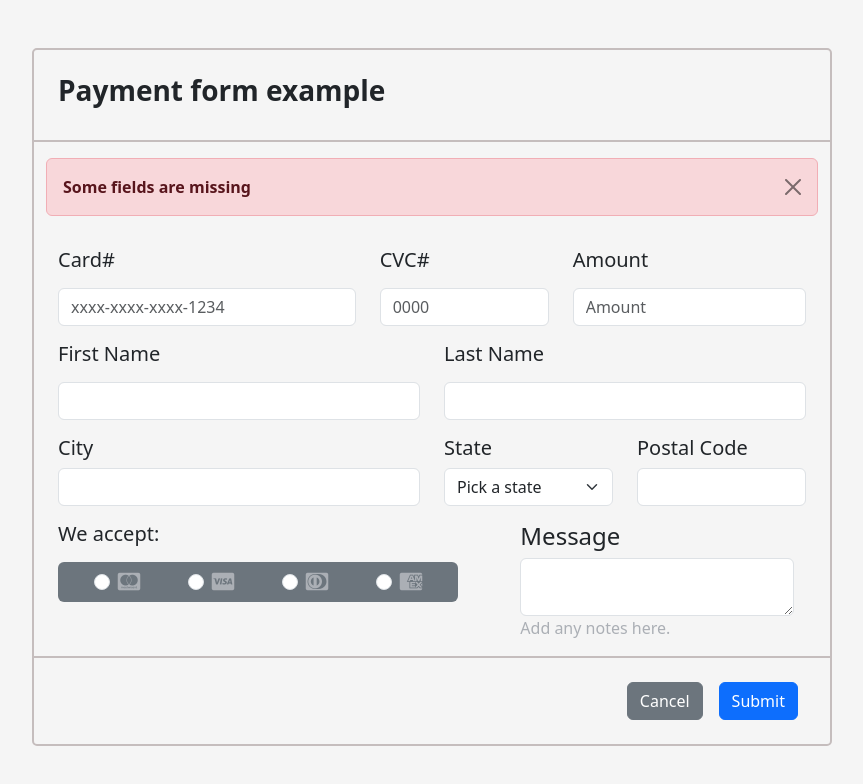
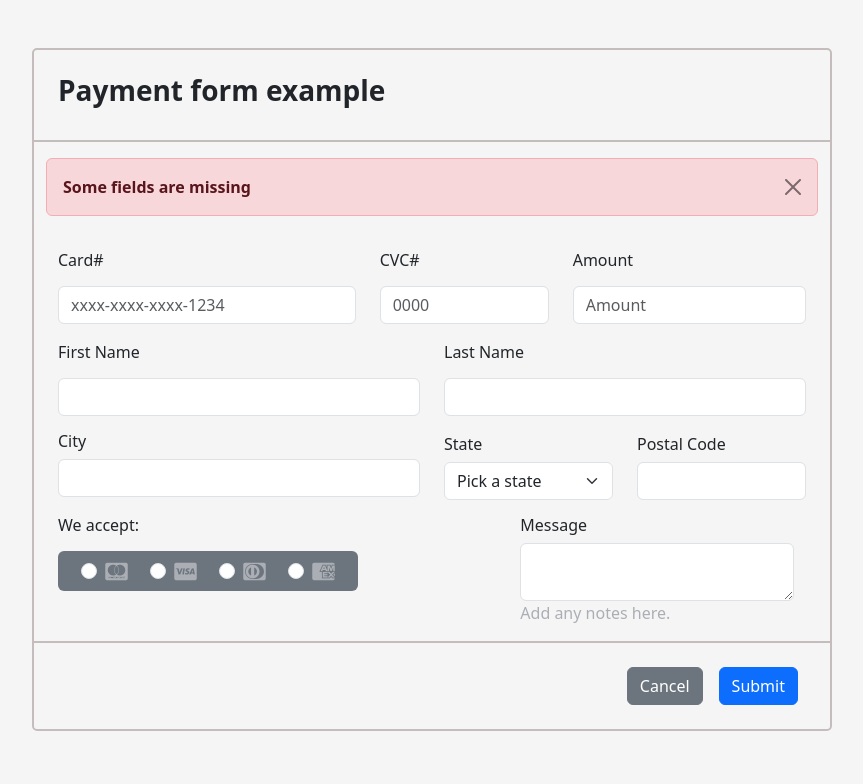
Before and after one commit to 4GeeksAcademy/html5_form_argelio, a plain HTML site: page index.html in a window 1280 px wide. Shown: the whole page, without its empty margins (208-1071 px from the left). Drawn offline with nearby package versions, Linux system fonts and the light colour scheme.

Commit message:
changed h5 tags for h6

```diff
--- a/index.html
+++ b/index.html
@@ -29,15 +29,15 @@
                 <fieldset class="col-12">
                     <div class="row">
                         <div class="col-5">
-                            <label for="card#" class="form-label"><h5>Card#</h5></label><br>
+                            <label for="card#" class="form-label"><h6>Card#</h6></label><br>
                             <input type="text" class="form-control" placeholder="xxxx-xxxx-xxxx-1234" id="card#" name="card#">
                         </div>
                         <div class="col-3">
-                            <label for="cvc#" class="form-label"><h5>CVC#</h5></label><br>
+                            <label for="cvc#" class="form-label"><h6>CVC#</h6></label><br>
                             <input type="text" class="form-control" placeholder="0000">
                         </div>
                         <div class="col-4">
-                            <label for="amount" class="form-label"><h5>Amount</h5></label><br>
+                            <label for="amount" class="form-label"><h6>Amount</h6></label><br>
                             <input type="text" class="form-control" name="amount" id="amount" placeholder="Amount">
                         </div>
                     </div>
@@ -45,21 +45,21 @@
                 <fieldset class="col-12">
                     <div class="row mt-3">
                         <div class="col-6">
-                            <label for="firstname" class="form-label"><h5>First Name</h5></label>
+                            <label for="firstname" class="form-label"><h6>First Name</h6></label>
                             <input type="text" class="form-control" name="firstname" id="firstname">
                         </div>
                         <div class="col-6">
-                            <label for="lastname" class="form-label"><h5>Last Name</h5></label>
+                            <label for="lastname" class="form-label"><h6>Last Name</h6></label>
                             <input type="text" class="form-control" name="lastname" id="lastname">
                         </div>
                     </div>
                     <div class="row mt-3">
                         <div class="col-6">
-                            <lable for="city" class="form-label"><h5>City</h5></lable>
+                            <lable for="city" class="form-label"><h6>City</h6></lable>
                             <input type="text" class="form-control" name="city" id="city">
                         </div>
                         <div class="col-3">
-                            <label for="state" class="form-label mb-0"><h5>State</h5></label>
+                            <label for="state" class="form-label mb-0"><h6>State</h6></label>
                             <select name="stateselector" id="stateselector" class="form-select">
                                 <option selected>Pick a state</option>
                                 <option value="WA">Washington</option>
@@ -69,7 +69,7 @@
                             </select>
                         </div>
                         <div class="col-3">
-                            <label for="postalcode" class="form-label mb-0"><h5>Postal Code</h5></label>
+                            <label for="postalcode" class="form-label mb-0"><h6>Postal Code</h6></label>
                             <input type="text" class="form-control" name="postalcode" id="postalcode">
                         </div>
                     </div>
@@ -78,11 +78,11 @@
                     <div class="row mt-3">
                         <div class="col-7">
                             <div class="row">
-                                <label for="cardtype" class="form-label"><h5>We accept:</h5></label><br>
+                                <label for="cardtype" class="form-label"><h6>We accept:</h6></label><br>
                             </div>
                             <div class="row">
                                 <div class="col-12">
-                                    <div class="container bg-secondary d-flex justify-content-center rounded ms-0" style="min-width: 200px; max-width: 400px; min-height: 40px; max-height: 60px;">
+                                    <div class="container bg-secondary d-flex justify-content-center rounded ms-0" style="min-width: 200px; max-width: 300px; min-height: 40px; max-height: 60px;">
                                         <div class="form-check m-auto">
                                             <input type="radio" class="form-check-input" name="cardtypes" id="mastercard">
                                             <label for="mastercard" class="form-check-label"><i class="fa-brands fa-cc-mastercard fa-lg"></i></label>
@@ -105,7 +105,7 @@
                         </div>
                         <div class="col-5">
                             <div class="container">
-                                <h4>Message</h4>
+                                <h6>Message</h6>
                                 <div class="form-floating">
                                 <textarea name="comments" id="comments" cols="30" rows="50" class="form-control" style="max-height: 200px; max-width: 400px;"></textarea>
                             </div>
```
